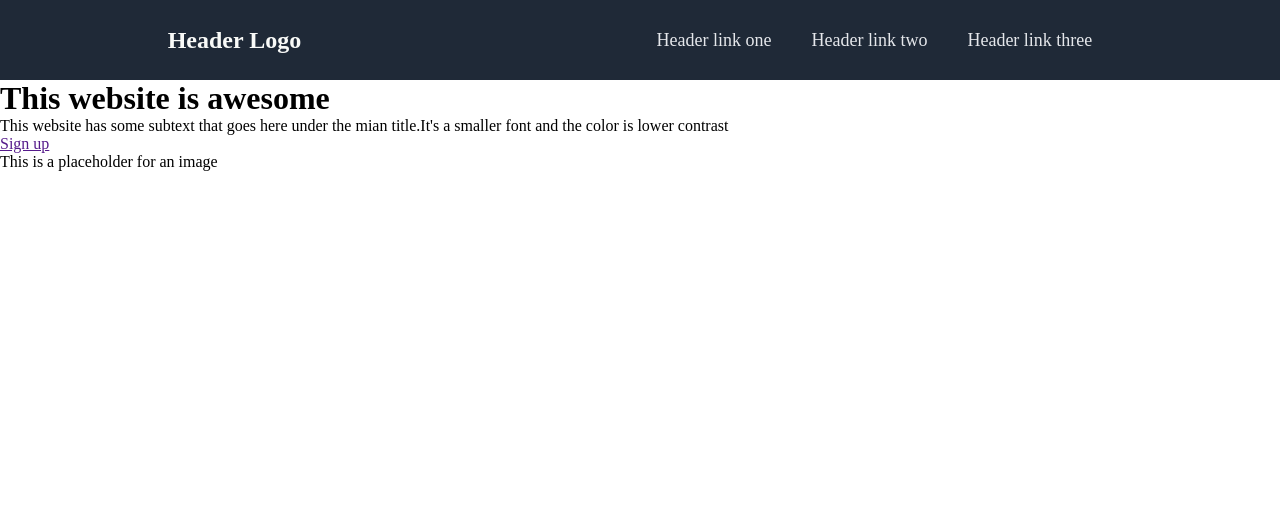
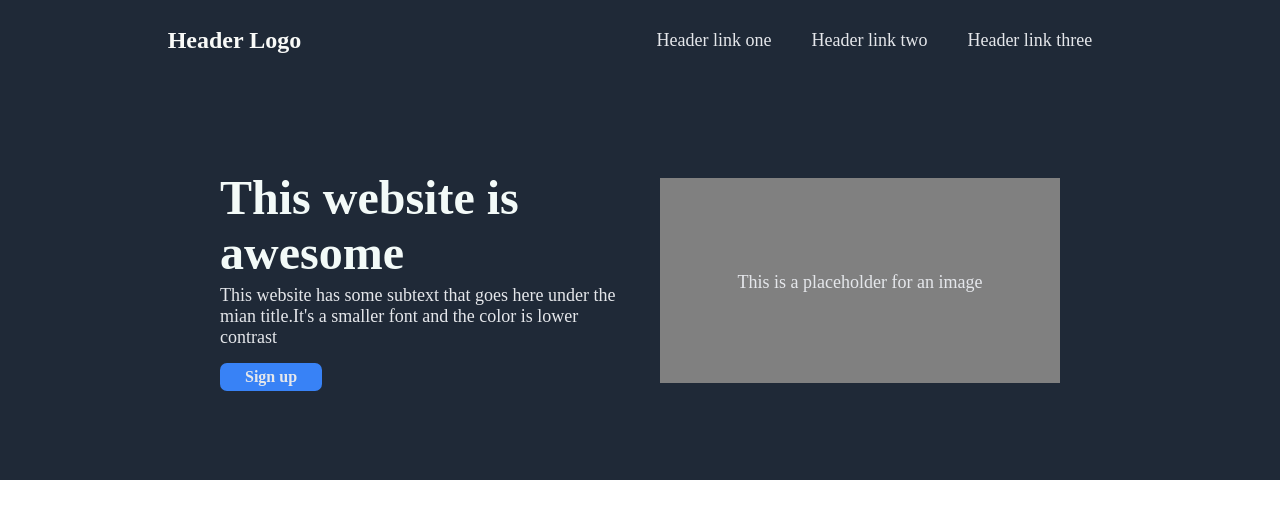
Before and after one commit to Gabi-Plosnita/Landing-Page, a plain HTML site: page index.html in a window 1280 px wide. Drawn offline with Linux system fonts and the light colour scheme.

Commit message:
Style section 1

```diff
--- a/index.html
+++ b/index.html
@@ -21,10 +21,10 @@
          <div>
               <h1>This website is awesome</h1>
               <p>This website has some subtext that goes here under the mian title.It's a smaller font and the color is lower contrast</p>
-              <a href="">Sign up</a>
+              <a href="#">Sign up</a>
          </div>
-         <div>
-              This is a placeholder for an image
+         <div class="cutie2">
+              <p>This is a placeholder for an image</p>
          </div>
     </div>
 </body>
--- a/style.css
+++ b/style.css
@@ -2,7 +2,10 @@
 {
     margin: 0;
     padding: 0;
+    box-sizing: border-box;
 }
+
+/* Sectiunea header inceput */
 
 .header
 {
@@ -10,7 +13,7 @@
     display: flex;
     justify-content: space-around;
     align-items: center;
-    height: 80px;
+    height: 10vh;
 }
 
 .header ul
@@ -32,3 +35,60 @@
     font-size: 24px;
     color:#F9FAF8;
 }
+
+/* Sectiunea header final */
+
+/* Sectiunea 1 inceput */
+
+.section1
+{
+    background-color: #1F2937;
+    height: 50vh;
+    display: flex;
+    justify-content: center;
+    align-items: center;
+    gap: 40px;
+}
+
+.section1 h1
+{
+    color:#F3FAF8;
+    font-size: 48px;
+    font-weight:900;
+    width: 400px;
+}
+
+.section1 p
+{
+    font-size: 18px;
+    color: #E5E7EB;
+    width: 400px;
+    margin-top: 5px;
+}
+
+.section1 a
+{
+    background-color: #3882f6;
+    color: #E5E7EB;
+    padding: 5px 25px;
+    font-size: 16px;
+    font-weight: bold;
+    border-radius: 7px;
+    display: inline-block;
+    margin-top: 15px;
+    text-decoration: none;
+}
+
+.section1 .cutie2
+{
+    background-color: grey;
+    height: 205px;
+    width: 400px;
+    display: flex;
+    align-items: center;
+}
+
+.cutie2 p
+{
+    text-align: center;
+}
```
